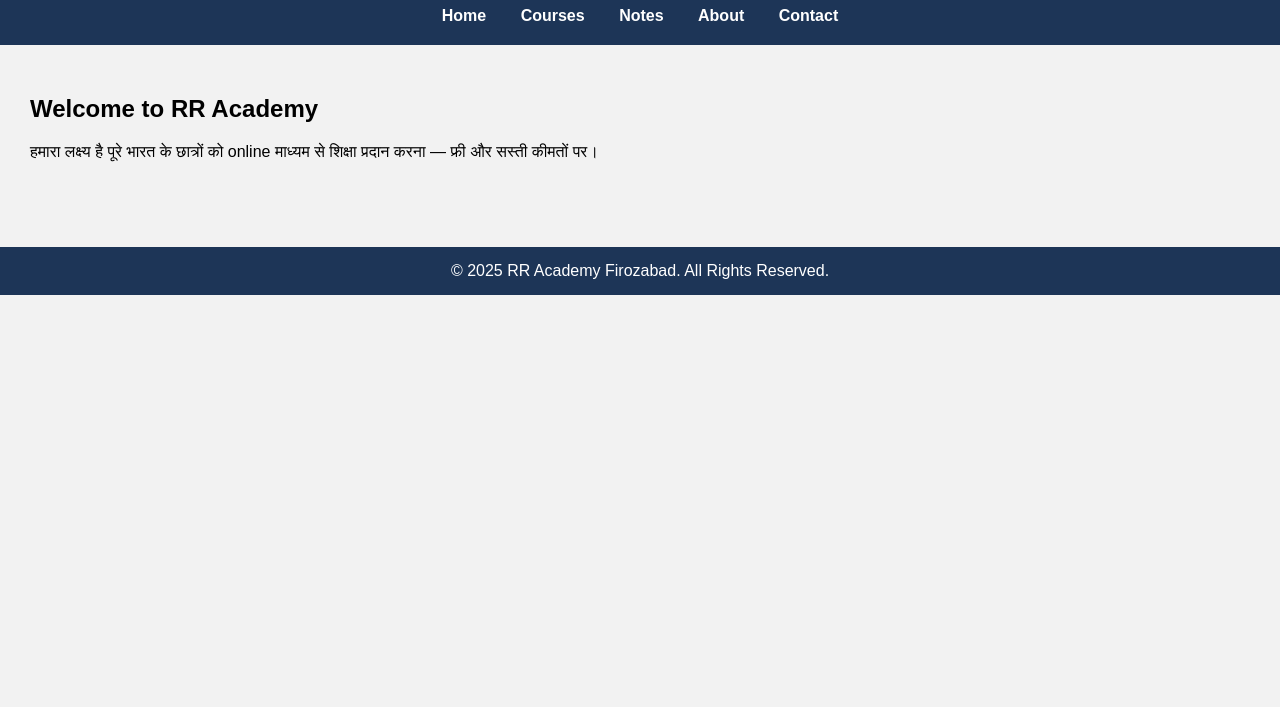
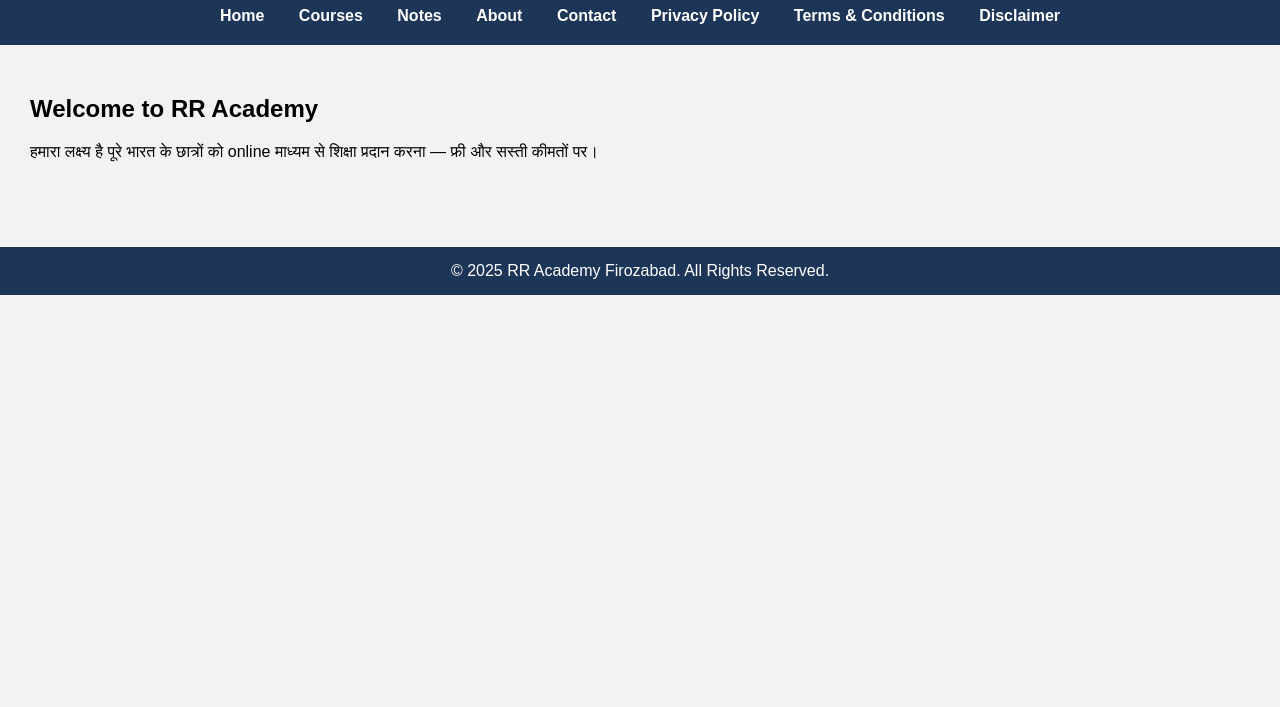
Before and after one commit to Rracademy/rr-academy, a plain HTML site: page index.html in a window 1280 px wide. Shown: the part 93-800 px from the top of the page. Drawn offline with Linux system fonts and the light colour scheme.

Commit message:
Update index.html

```diff
--- a/index.html
+++ b/index.html
@@ -14,6 +14,9 @@
       <a href="notes.html">Notes</a>
       <a href="about.html">About</a>
       <a href="contact.html">Contact</a>
+      <a href="privacy-policy.html">Privacy Policy</a>
+      <a href="terms-and-conditions.html">Terms & Conditions</a>
+      <a href="disclaimer.html">Disclaimer</a>
     </nav>
   </header>
   <main>
```
